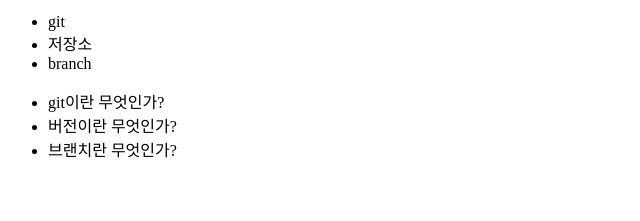
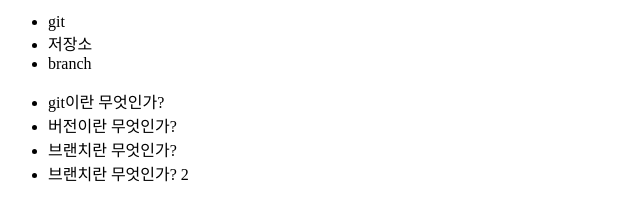
Before and after one commit to ooreenara/test, a plain HTML site: page index.html in a window 1280 px wide. Shown: the part 117-338 px from the top of the page, without its empty margins (0-640 px from the left). Drawn offline with Linux system fonts and the light colour scheme.

Commit message:
list 브랜치란 무엇인가 2 추가

```diff
--- a/index.html
+++ b/index.html
@@ -14,6 +14,7 @@
 		<li>git이란 무엇인가?</li>
 		<li>버전이란 무엇인가?</li>
 		<li>브랜치란 무엇인가?</li>
+		<li>브랜치란 무엇인가? 2</li>
 	</ul>
 </body>
 </html>
```
